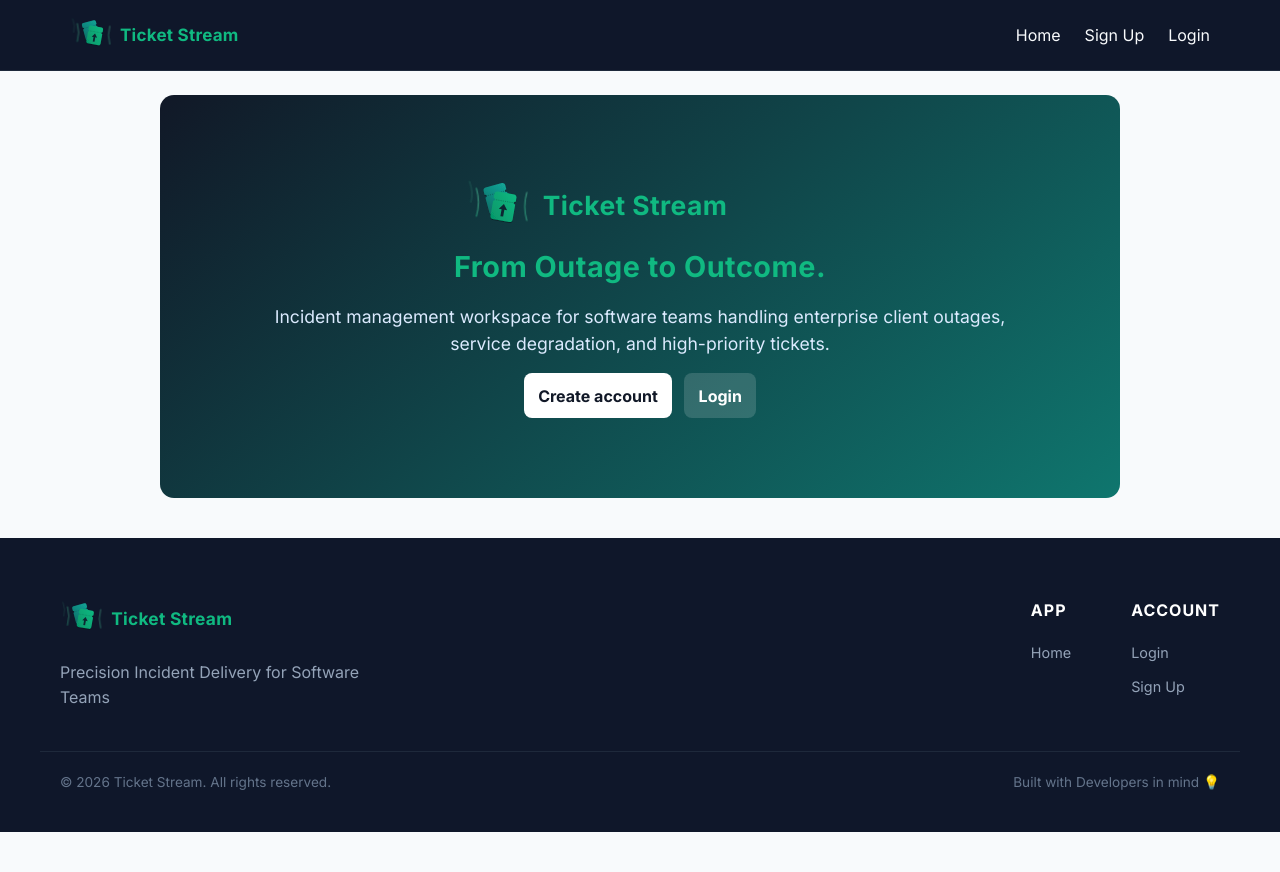
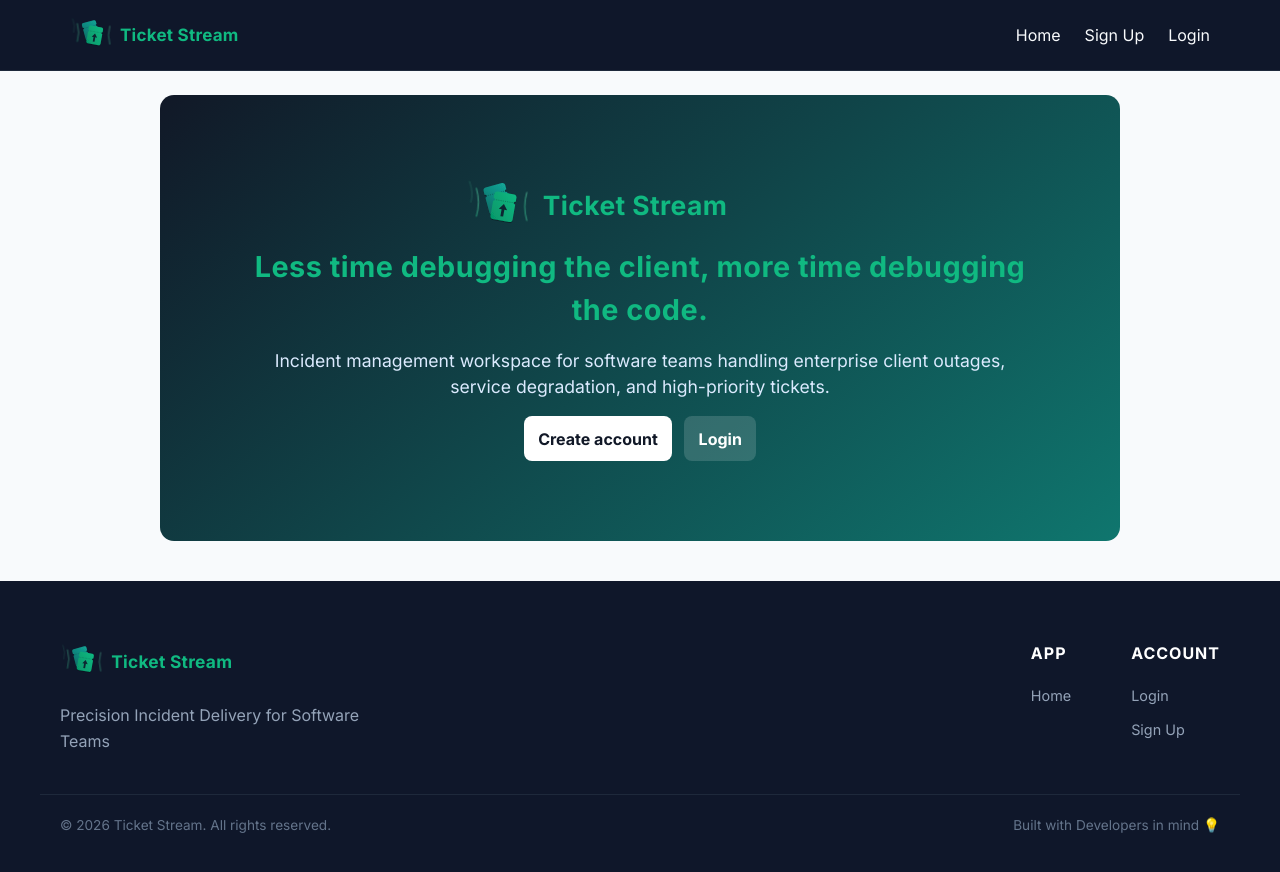
Before and after one commit to zacharybaca/ticket-stream, a React (Vite) app in the folder client/: page / in a window 1280 px wide. Shown: the top 872 px of the page. Before the commit the page ends 832 px from the top, so only its background shows below. Built offline with nearby package versions, Linux system fonts and the light colour scheme; no server answers.

Commit message:
updated tag line

```diff
--- a/client/src/components/Pages/Home.jsx
+++ b/client/src/components/Pages/Home.jsx
@@ -10,14 +10,12 @@ const Home = () => {
     <div className="home-page">
       <div className="hero-section">
         <div className="container">
-          {/* Replacing the old PNG with your React SVG Component */}
           <NavbarLogo className="home-logo" />
 
-          {/* Visually hidden H1 for SEO and screen readers */}
           <h1 className="visually-hidden">Ticket Stream</h1>
 
-          {/* The New Tagline */}
-          <p className="home-tagline">From Outage to Outcome.</p>
+          {/* Your Final Tagline */}
+          <p className="home-tagline">Less time debugging the client, more time debugging the code.</p>
 
           <p className="home-lead">
             Incident management workspace for software teams handling enterprise
```
